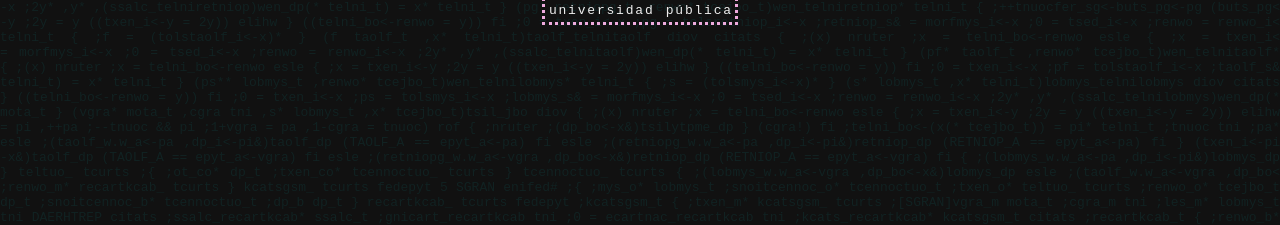
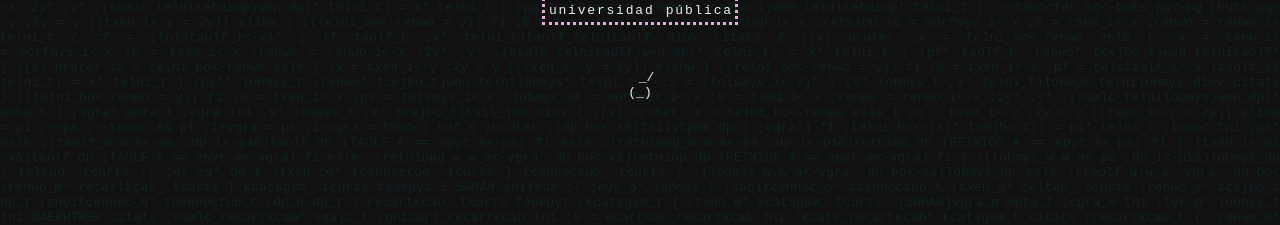
Before and after one commit to martindylan/martindylan.github.io, a React (Create React App) app: page / in a window 1280 px wide. Shown: the part 465-690 px from the top of the page. Built offline with nearby package versions, Linux system fonts and the light colour scheme.

Commit message:
feat: added ascii mate

```diff
--- a/src/Routes/Inicio/Inicio.tsx
+++ b/src/Routes/Inicio/Inicio.tsx
@@ -47,6 +47,12 @@ export default function Inicio() {
           </ul>
         </div>
       </div>
+      <div className={styles.block}>
+        <div className={styles.line}>
+          <div> _/</div>
+          <div>(_)</div>
+        </div>
+      </div>
     </div>
   )
 }
```
